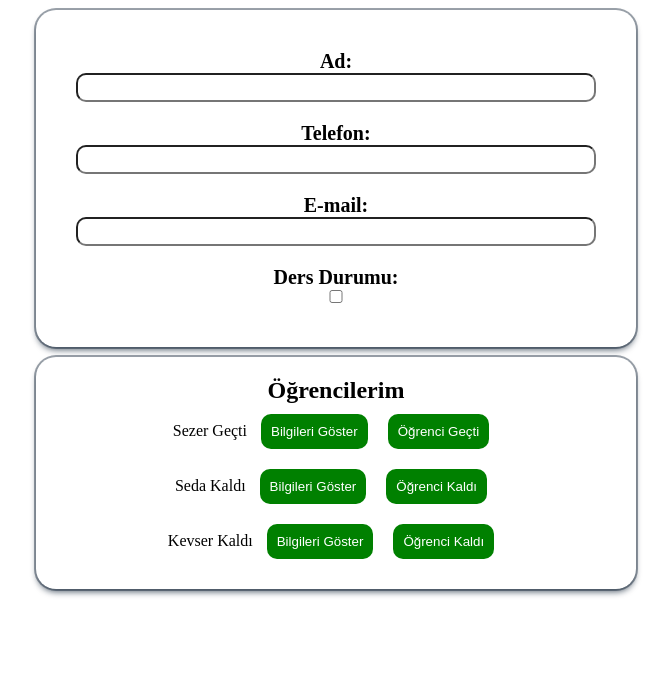
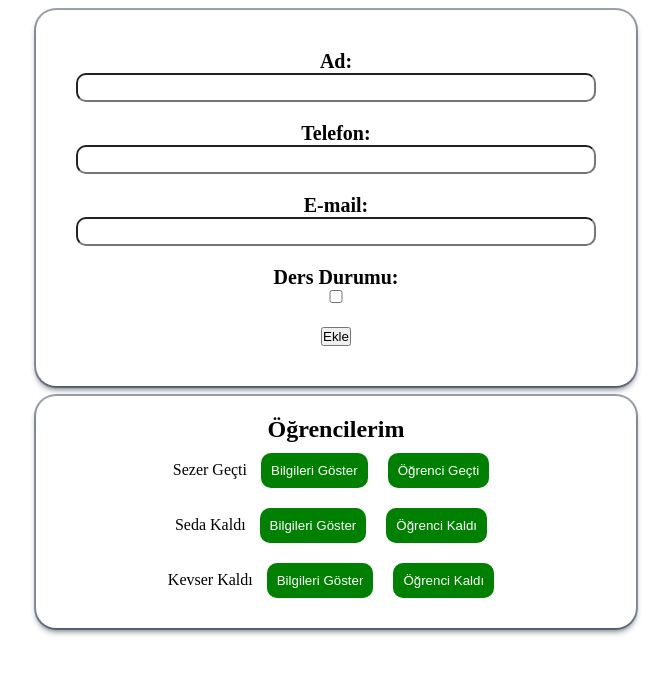
Before and after one commit to Sezer5/firstproject, a Vue app: page / in a window 1280 px wide. Shown: the top 674 px of the page, without its empty margins (304-975 px from the left). Built offline with nearby package versions, Linux system fonts and the light colour scheme.

Commit message:
Tudent Projesi bitişi

```diff
--- a/src/App.vue
+++ b/src/App.vue
@@ -1,6 +1,6 @@
 <template>
   <div>
-      <StudentForm />
+      <StudentForm @addStudent="addInformation"/>
 
       <div class="mainContent">
             <h2>Öğrencilerim</h2>
@@ -55,6 +55,17 @@
           const myStudent = this.students.find((student)=>student.id === studentId);
           myStudent.isPassed=!myStudent.isPassed;
       },
+      addInformation(name,phone,email,isPassed){
+          const newStudentObject = {
+            id:new Date().toISOString(),
+            name:name,
+            phone:phone,
+            email:email,
+            isPassed:isPassed
+          };
+          this.students.push(newStudentObject);
+
+      }
     }
 }
 </script>
--- a/src/components/StudentForm.vue
+++ b/src/components/StudentForm.vue
@@ -1,21 +1,24 @@
 <template>
   <div>
-      <form>
+      <form @submit.prevent="submitForm()">
             <div class="formControl">
                 <label>Ad:</label>
-                <input type="text">
+                <input type="text" v-model="enteredName">
             </div>
             <div class="formControl">
                 <label>Telefon:</label>
-                <input type="tel">
+                <input type="tel" v-model="enteredPhone">
             </div>
             <div class="formControl">
                 <label>E-mail:</label>
-                <input type="email">
+                <input type="email" v-model="enteredEmail">
             </div>
             <div class="formControl">
                 <label>Ders Durumu:</label>
-                <input type="checkbox">
+                <input type="checkbox" v-model="enteredIsPassed">
+            </div>
+            <div class="formControl">
+                <button>Ekle</button>
             </div>
       </form>
 
@@ -27,14 +30,23 @@
 
 export default {
   name: 'student-form',
-
+  emits:["addStudent"],
   data(){
     return{
-
+       enteredName:'',
+       enteredPhone:'',
+       enteredEmail:'',
+       enteredIsPassed:'',
     }
   },
   methods:{
-
+      submitForm(){
+        this.$emit('addStudent',this.enteredName,this.enteredPhone,this.enteredEmail,this.enteredIsPassed);
+        this.enteredEmail='';
+        this.enteredName='';
+        this.enteredPhone='';
+        this.enteredIsPassed=false;
+      }
   }
 
 }
```
